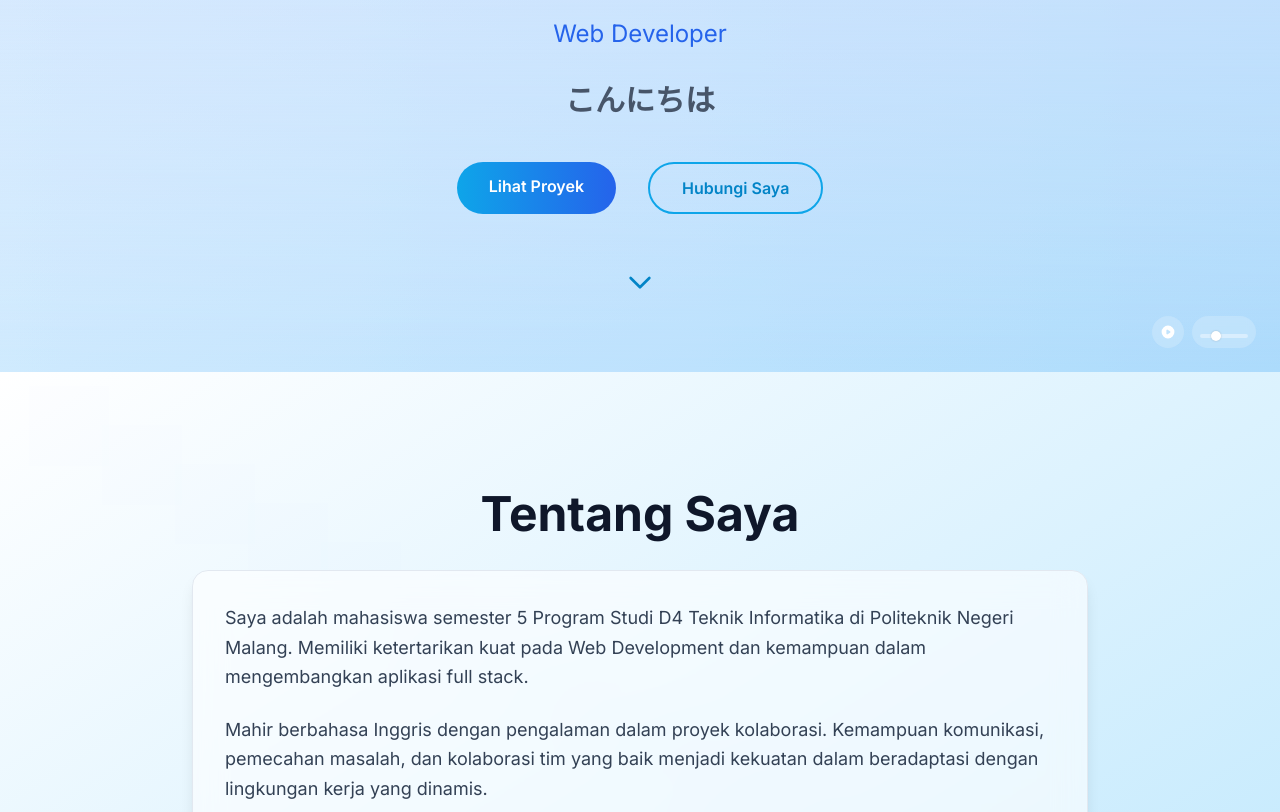
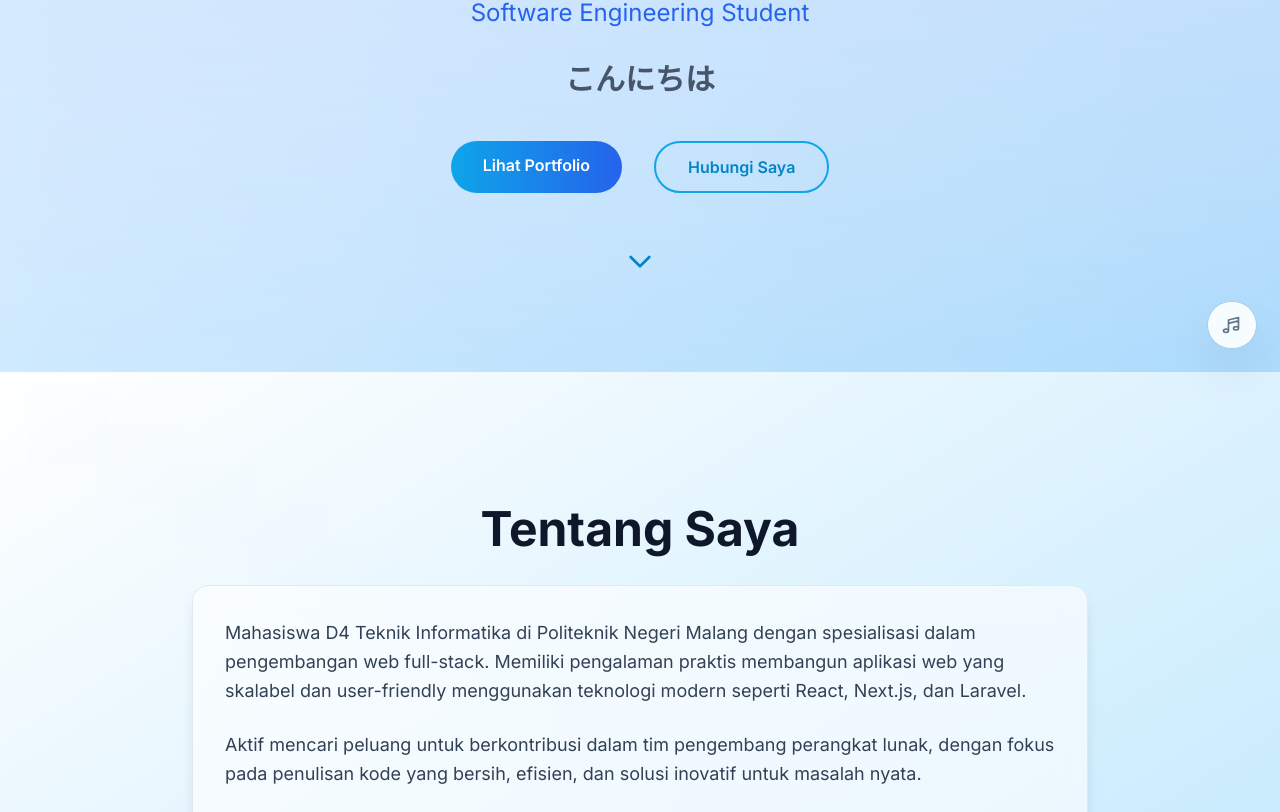
Before and after one commit to NaufalPratomo/portfolio-nextjs, a Next.js app: page / in a window 1280 px wide. Shown: the part 428-1240 px from the top of the page. Built offline with nearby package versions, Linux system fonts and the light colour scheme.

Commit message:
feat: Implement initial Next.js portfolio website structure and core components.

```diff
--- a/src/app/globals.css
+++ b/src/app/globals.css
@@ -130,13 +130,13 @@ section {
       transform: none;
     }
 
-  scroll-snap-align: start;
+  /* scroll-snap-align: start; removed for smoother experience */
   scroll-margin-top: 4.5rem;
 }
 
 @layer utilities {
   .scroll-snap-y {
-    scroll-snap-type: y mandatory;
+    /* scroll-snap-type: y mandatory; removed */
     height: 100vh;
     overflow-y: auto;
     -webkit-overflow-scrolling: touch;
--- a/src/app/layout.js
+++ b/src/app/layout.js
@@ -14,7 +14,7 @@ export default function RootLayout({ children }) {
   return (
     <html lang="id">
       <body className={`${inter.className} bg-gradient-to-br from-white to-sky-200 text-slate-800 min-h-screen w-full overflow-x-hidden relative`}>
-        <SmoothScrollProvider>
+        <SmoothScrollProvider snap={false}>
           <main className="relative">
             {children}
           </main>
--- a/src/components/About.jsx
+++ b/src/components/About.jsx
@@ -119,8 +119,8 @@ export default function About() {
             animate={isInView ? { opacity: 1, x: 0 } : {}}
             transition={{ duration: 0.6, delay: 0.3 }}
           >
-            Saya adalah mahasiswa semester 5 Program Studi D4 Teknik Informatika di Politeknik Negeri Malang.
-            Memiliki ketertarikan kuat pada Web Development dan kemampuan dalam mengembangkan aplikasi full stack.
+            Mahasiswa D4 Teknik Informatika di Politeknik Negeri Malang dengan spesialisasi dalam pengembangan web full-stack.
+            Memiliki pengalaman praktis membangun aplikasi web yang skalabel dan user-friendly menggunakan teknologi modern seperti React, Next.js, dan Laravel.
           </motion.p>
 
           <motion.p
@@ -129,9 +129,8 @@ export default function About() {
             animate={isInView ? { opacity: 1, x: 0 } : {}}
             transition={{ duration: 0.6, delay: 0.4 }}
           >
-            Mahir berbahasa Inggris dengan pengalaman dalam proyek kolaborasi. Kemampuan komunikasi,
-            pemecahan masalah, dan kolaborasi tim yang baik menjadi kekuatan dalam beradaptasi dengan
-            lingkungan kerja yang dinamis.
+            Aktif mencari peluang untuk berkontribusi dalam tim pengembang perangkat lunak, dengan fokus pada penulisan kode yang bersih,
+            efisien, dan solusi inovatif untuk masalah nyata.
           </motion.p>
 
           <motion.div
--- a/src/components/AudioPlayer.jsx
+++ b/src/components/AudioPlayer.jsx
@@ -1,24 +1,29 @@
 'use client';
 
 import { useEffect, useRef, useState } from 'react';
+import { motion, AnimatePresence } from 'framer-motion';
 
 export default function AudioPlayer() {
   const audioRef = useRef(null);
   const [isPlaying, setIsPlaying] = useState(false);
-  const [volume, setVolume] = useState(0.3); // Volume default 30%
+  const [isExpanded, setIsExpanded] = useState(false);
+  const [volume, setVolume] = useState(0.3);
 
   useEffect(() => {
     if (audioRef.current) {
       audioRef.current.volume = volume;
-      // Autoplay dengan volume rendah
-      audioRef.current.play().catch(error => {
-        console.log('Autoplay blocked:', error);
-        // Jika autoplay diblokir, user perlu klik tombol play
+      // Attempt autoplay with low volume
+      const playPromise = audioRef.current.play();
+      if (playPromise !== undefined) {
+        playPromise.catch(error => {
+          console.log('Autoplay prevented by browser policy');
         });
       }
-  }, [volume]);
+    }
+  }, []); // Run once on mount
 
-  const togglePlay = () => {
+  const togglePlay = (e) => {
+    e.stopPropagation();
     if (audioRef.current) {
       if (isPlaying) {
         audioRef.current.pause();
@@ -30,7 +35,8 @@ export default function AudioPlayer() {
   };
 
   const handleVolumeChange = (e) => {
-    const newVolume = e.target.value;
+    e.stopPropagation();
+    const newVolume = parseFloat(e.target.value);
     setVolume(newVolume);
     if (audioRef.current) {
       audioRef.current.volume = newVolume;
@@ -45,66 +51,80 @@ export default function AudioPlayer() {
         onPlay={() => setIsPlaying(true)}
         onPause={() => setIsPlaying(false)}
         onEnded={() => setIsPlaying(false)}
+        src="/audio/jazz-background.mp3"
+      />
+
+      <motion.div
+        className="fixed bottom-6 right-6 z-50 pointer-events-auto"
+        initial={false}
       >
-        <source src="/audio/jazz-background.mp3" type="audio/mpeg" />
-        Browser Anda tidak mendukung elemen audio.
-      </audio>
-
-      {/* Kontrol Audio - Desain Minimalis */}
-      <div className="fixed bottom-6 right-6 z-50">
-        <div className="flex items-center space-x-2">
-          {/* Tombol Play/Pause */}
-          <button
-            onClick={togglePlay}
-            className="bg-white/20 hover:bg-white/30 backdrop-blur-sm text-white rounded-full p-2 transition-all duration-200 hover:scale-110"
+        <motion.div
+          className="flex items-center gap-3 bg-white/90 dark:bg-slate-900/90 backdrop-blur-xl p-2.5 rounded-full border border-white/20 dark:border-slate-700 shadow-2xl ring-1 ring-slate-900/5 dark:ring-white/10"
+          animate={{
+            width: isExpanded || isPlaying ? 'auto' : '48px',
+            transition: { duration: 0.4, type: "spring", stiffness: 200, damping: 20 }
+          }}
+          onHoverStart={() => setIsExpanded(true)}
+          onHoverEnd={() => setIsExpanded(false)}
+          onClick={() => setIsExpanded(!isExpanded)}
         >
+          {/* Animated Equalizer Icon */}
+          <div className="relative flex items-center justify-center w-6 h-6 shrink-0 cursor-pointer" onClick={togglePlay}>
             {isPlaying ? (
-              <svg className="w-4 h-4" fill="currentColor" viewBox="0 0 20 20">
-                <path fillRule="evenodd" d="M18 10a8 8 0 11-16 0 8 8 0 0116 0zM7 8a1 1 0 012 0v4a1 1 0 11-2 0V8zm5-1a1 1 0 00-1 1v4a1 1 0 102 0V8a1 1 0 00-1-1z" clipRule="evenodd" />
-              </svg>
+              <div className="flex items-center gap-[2px] h-3">
+                <motion.div
+                  className="w-1 bg-sky-500 rounded-full"
+                  animate={{ height: [4, 12, 6, 12, 4] }}
+                  transition={{ duration: 0.8, repeat: Infinity, ease: "linear" }}
+                />
+                <motion.div
+                  className="w-1 bg-blue-600 rounded-full"
+                  animate={{ height: [8, 4, 12, 5, 8] }}
+                  transition={{ duration: 1.1, repeat: Infinity, ease: "linear" }}
+                />
+                <motion.div
+                  className="w-1 bg-indigo-500 rounded-full"
+                  animate={{ height: [5, 10, 5, 11, 5] }}
+                  transition={{ duration: 0.9, repeat: Infinity, ease: "linear" }}
+                />
+              </div>
             ) : (
-              <svg className="w-4 h-4" fill="currentColor" viewBox="0 0 20 20">
-                <path fillRule="evenodd" d="M10 18a8 8 0 100-16 8 8 0 000 16zM9.555 7.168A1 1 0 008 8v4a1 1 0 001.555.832l3-2a1 1 0 000-1.664l-3-2z" clipRule="evenodd" />
+              <svg className="w-5 h-5 text-slate-500 dark:text-slate-400" viewBox="0 0 24 24" fill="none" stroke="currentColor" strokeWidth="2">
+                <path strokeLinecap="round" strokeLinejoin="round" d="M9 19V6l12-3v13M9 19c0 1.105-1.343 2-3 2s-3-.895-3-2 1.343-2 3-2 3 .895 3 2zm12-3c0 1.105-1.343 2-3 2s-3-.895-3-2 1.343-2 3-2 3 .895 3 2zM9 10l12-3" />
               </svg>
             )}
-          </button>
+          </div>
 
-          {/* Volume Control Minimalis */}
-          <div className="bg-white/20 hover:bg-white/30 backdrop-blur-sm rounded-full px-2 py-1 transition-all duration-200">
+          <AnimatePresence>
+            {(isExpanded || isPlaying) && (
+              <motion.div
+                initial={{ opacity: 0, width: 0, scale: 0.95 }}
+                animate={{ opacity: 1, width: 'auto', scale: 1 }}
+                exit={{ opacity: 0, width: 0, scale: 0.95 }}
+                className="flex items-center gap-3 overflow-hidden"
+              >
+                <div className="w-[1px] h-4 bg-slate-200 dark:bg-slate-700 mx-1" />
+
+                {/* Volume Slider */}
+                <div className="flex items-center gap-2 pr-2" onClick={(e) => e.stopPropagation()}>
+                  <svg className="w-3 h-3 text-slate-400" fill="none" viewBox="0 0 24 24" stroke="currentColor">
+                    <path strokeLinecap="round" strokeLinejoin="round" strokeWidth={2} d="M15.536 8.464a5 5 0 010 7.072m2.828-9.9a9 9 0 010 12.728M5.586 15H4a1 1 0 01-1-1v-4a1 1 0 011-1h1.586l4.707-4.707C10.923 3.663 12 4.109 12 5v14c0 .891-1.077 1.337-1.707.707L5.586 15z" />
+                  </svg>
                   <input
                     type="range"
                     min="0"
                     max="1"
-              step="0.1"
+                    step="0.05"
                     value={volume}
                     onChange={handleVolumeChange}
-              className="w-12 h-1 bg-white/40 rounded-lg appearance-none cursor-pointer slider-minimal"
+                    className="w-24 h-1 bg-slate-200 dark:bg-slate-700 rounded-full appearance-none cursor-pointer accent-sky-500 hover:accent-sky-400"
                   />
                 </div>
-        </div>
-      </div>
-
-      <style jsx>{`
-        .slider-minimal::-webkit-slider-thumb {
-          appearance: none;
-          width: 10px;
-          height: 10px;
-          border-radius: 50%;
-          background: white;
-          cursor: pointer;
-          box-shadow: 0 0 2px rgba(0,0,0,0.2);
-        }
-
-        .slider-minimal::-moz-range-thumb {
-          width: 10px;
-          height: 10px;
-          border-radius: 50%;
-          background: white;
-          cursor: pointer;
-          border: none;
-          box-shadow: 0 0 2px rgba(0,0,0,0.2);
-        }
-      `}</style>
+              </motion.div>
+            )}
+          </AnimatePresence>
+        </motion.div>
+      </motion.div>
     </>
   );
 }
--- a/src/components/Contact.jsx
+++ b/src/components/Contact.jsx
@@ -93,7 +93,7 @@ export default function Contact() {
           }}
           transition={{ duration: 0.6 }}
         >
-          Mari Terhubung
+          Siap Berkolaborasi?
         </motion.h2>
 
         <motion.p
@@ -105,7 +105,7 @@ export default function Contact() {
           }}
           transition={{ duration: 0.6, delay: 0.2 }}
         >
-          Tertarik untuk berkolaborasi atau ingin berdiskusi? Jangan ragu untuk menghubungi saya!
+          Saya selalu terbuka untuk mendiskusikan proyek baru, ide kreatif, atau peluang menjadi bagian dari visi Anda.
         </motion.p>
 
         <motion.div
--- a/src/components/Hero.jsx
+++ b/src/components/Hero.jsx
@@ -4,6 +4,7 @@ import Link from 'next/link';
 import { useEffect, useState, useMemo } from 'react';
 import { motion, useScroll, useTransform } from 'framer-motion';
 import { useParallax } from '@/hooks/useParallax';
+import { useScrollSnap } from '@/providers/SmoothScrollProvider';
 
 // Generate consistent random positions
 const generateRandomPositions = (count) => {
@@ -37,13 +38,14 @@ export default function Hero() {
   const [index, setIndex] = useState(0);
   const { scrollY } = useScroll();
   const { ref: parallaxRef, y: parallaxY } = useParallax({ speed: 0.4 });
+  const { scrollToId } = useScrollSnap();
 
   // Background parallax effects
   const backgroundY = useTransform(scrollY, [0, 1000], ['0%', '20%']);
   const opacity = useTransform(scrollY, [0, 400], [1, 0]);
 
   // Generate random positions once
-  const floatingElements = useMemo(() => generateRandomPositions(20), []);
+  const floatingElements = useMemo(() => generateRandomPositions(12), []);
 
   useEffect(() => {
     const interval = setInterval(() => {
@@ -52,8 +54,13 @@ export default function Hero() {
     return () => clearInterval(interval);
   }, []);
 
+  const handleScrollTo = (e, id) => {
+    e.preventDefault();
+    scrollToId(id);
+  };
+
   return (
-    <section id="home" className="relative min-h-screen flex items-center justify-center overflow-hidden">
+    <section id="home" className="relative min-h-[100dvh] flex items-center justify-center overflow-hidden">
       {/* Parallax Background Layers */}
       <motion.div
         className="absolute inset-0 bg-gradient-to-b from-blue-100 to-transparent"
@@ -69,7 +76,7 @@ export default function Hero() {
         {floatingElements.map((position, i) => (
           <motion.div
             key={i}
-            className="absolute w-4 h-4 bg-blue-500/10 rounded-full"
+            className="absolute w-3 h-3 md:w-4 md:h-4 bg-blue-500/10 rounded-full"
             style={{
               x: position.x,
               y: position.y,
@@ -105,7 +112,7 @@ export default function Hero() {
               alt="Profile Picture"
               width={128}
               height={128}
-              className="mx-auto rounded-full object-cover shadow-2xl shadow-sky-500/50"
+              className="mx-auto rounded-full object-cover shadow-2xl shadow-sky-500/50 w-24 h-24 md:w-32 md:h-32"
             />
             <motion.div
               className="absolute -inset-4 rounded-full bg-gradient-to-r from-sky-500/20 to-blue-600/20 -z-10"
@@ -126,7 +133,7 @@ export default function Hero() {
           initial={{ y: 20, opacity: 0 }}
           animate={{ y: 0, opacity: 1 }}
           transition={{ duration: 0.6, delay: 0.2 }}
-          className="text-5xl md:text-7xl font-bold text-slate-900 mb-4"
+          className="text-4xl md:text-7xl font-bold text-slate-900 mb-4"
         >
           Muhammad Naufal Pratomo
         </motion.h1>
@@ -137,7 +144,7 @@ export default function Hero() {
           transition={{ duration: 0.6, delay: 0.3 }}
           className="text-xl md:text-2xl text-blue-600 mb-8"
         >
-          Web Developer
+          Software Engineering Student
         </motion.p>
 
         <div className="h-[48px] text-slate-600 text-lg mb-8 max-w-2xl mx-auto overflow-hidden">
@@ -161,9 +168,10 @@ export default function Hero() {
         >
           <Link
             href="#projects"
+            onClick={(e) => handleScrollTo(e, 'projects')}
             className="group relative px-8 py-3 bg-gradient-to-r from-sky-500 to-blue-600 text-white rounded-full font-semibold transition-all hover:shadow-lg hover:shadow-sky-500/50 overflow-hidden"
           >
-            <span className="relative z-10">Lihat Proyek</span>
+            <span className="relative z-10">Lihat Portfolio</span>
             <motion.div
               className="absolute inset-0 bg-gradient-to-r from-blue-600 to-sky-500"
               initial={{ x: "100%" }}
@@ -173,6 +181,7 @@ export default function Hero() {
           </Link>
           <Link
             href="#contact"
+            onClick={(e) => handleScrollTo(e, 'contact')}
             className="group px-8 py-3 border-2 border-sky-500 text-sky-600 rounded-full font-semibold hover:bg-sky-500 hover:text-white transition-all"
           >
             Hubungi Saya
```
Also changed, not shown: src/components/Navbar.jsx (+21 -8 lines), src/components/Projects.jsx (+27 -21 lines), src/components/Skills.jsx (line endings or trailing spaces). Lines whose indentation alone changed are shown as unchanged.
